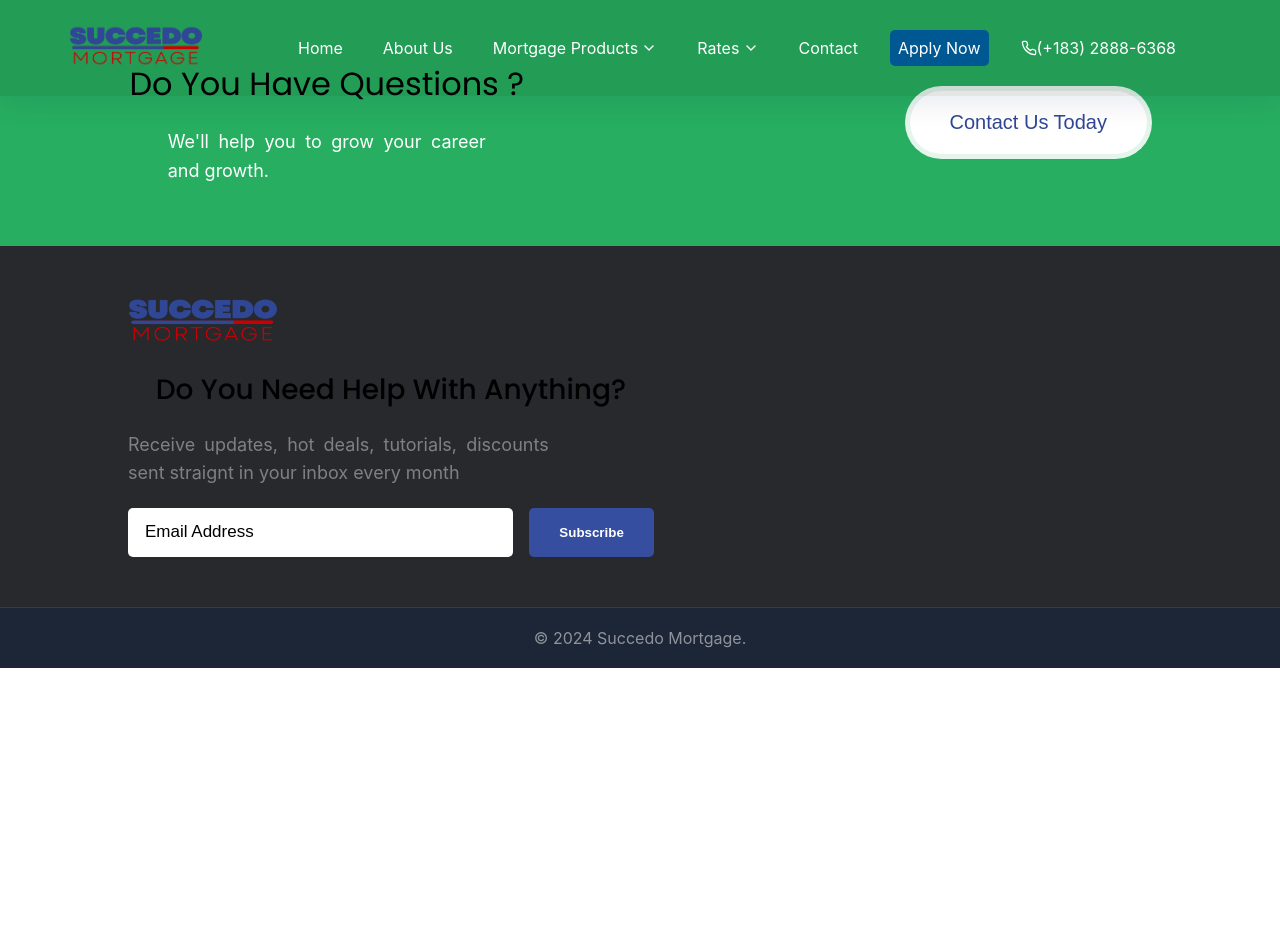
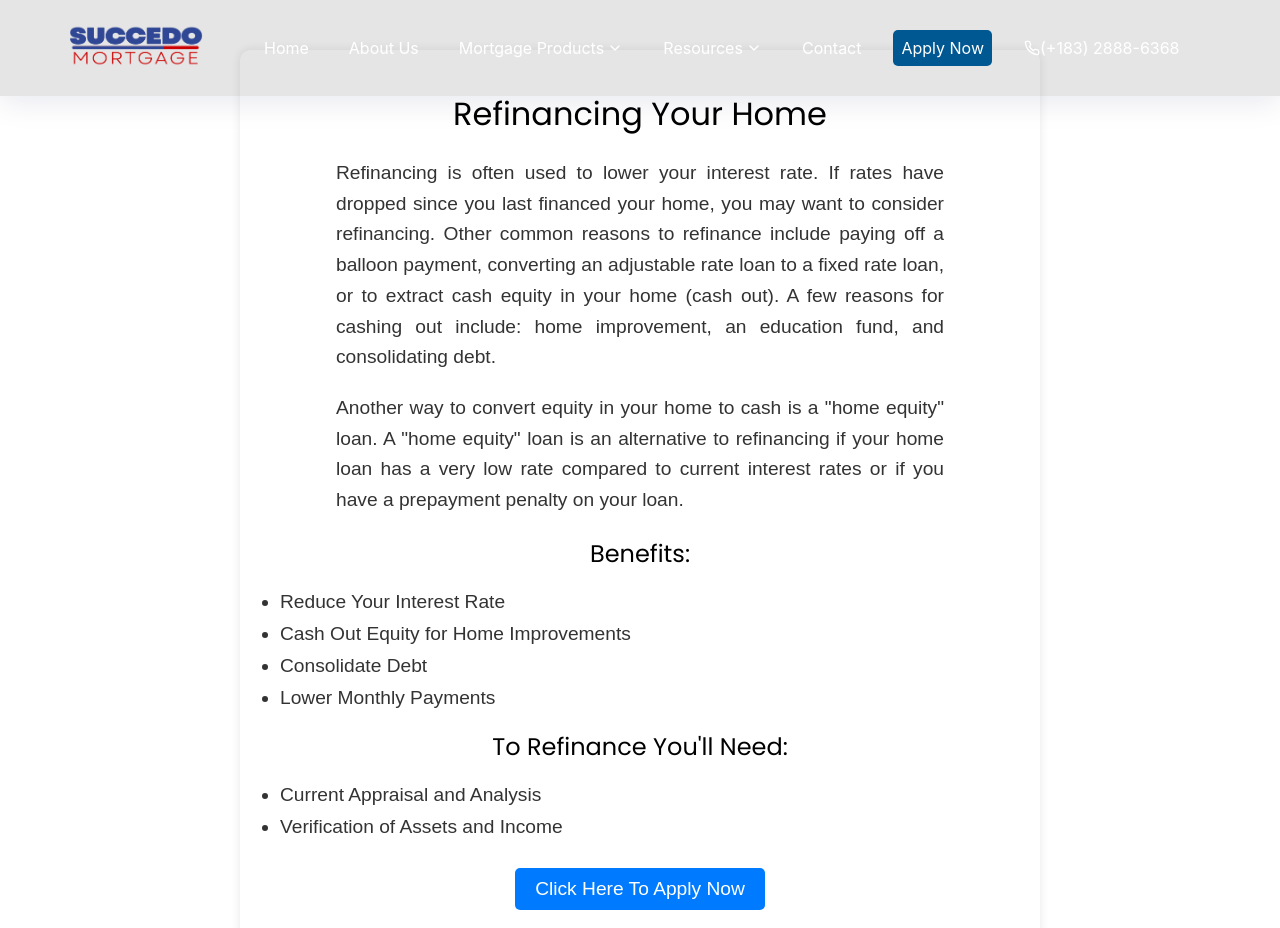
Before and after one commit to SamAtStrideRE/Succedo-mortgage, a React (Create React App) app: page /Refinance in a window 1280 px wide. Shown: the top 928 px of the page. Before the commit the page ends 800 px from the top, so only its background shows below. Built offline with nearby package versions, Linux system fonts and the light colour scheme.

Commit message:
Refinance fix

```diff
--- a/src/components/common/header/Header.jsx
+++ b/src/components/common/header/Header.jsx
@@ -114,13 +114,13 @@ const Header = () => {
             onMouseLeave={() => handleSubmenuHover(setMenuSubMenu2, false)}
           >
             <Link to="#">
-              Rates {isMenuSubMenu2 ? <FiChevronUp /> : <FiChevronDown />}
+              Resources {isMenuSubMenu2 ? <FiChevronUp /> : <FiChevronDown />}
             </Link>
             {isMenuSubMenu2 && (
               <ul className="sub__menus">
                 <li>
                   <NavLink activeClassName="is-active" to="/CurrentRates">
-                    Current rates
+                    Refinance
                   </NavLink>
                 </li>
                 <li>
--- a/src/components/pages/Pages.jsx
+++ b/src/components/pages/Pages.jsx
@@ -16,6 +16,7 @@ import NonQM from "../mortgages/NonQm"
 import CalcApp from "../mortgageCalculator/CalcApp"
 import CurrentRates from "../rates/CurrentRates"
 import FAR from "../rates/FAR"
+import Refinance from "../tools/Refinance"
 
 
 const Pages = () => {
@@ -38,7 +39,7 @@ const Pages = () => {
 
           <Route exact path='/blog' component={Blog} />
           <Route exact path='/CalcApp' component={CalcApp} />
-          <Route exact path='/CurrentRates' component={CurrentRates} />
+          <Route exact path='/Refinance' component={Refinance} />
           <Route exact path='/FAR' component={FAR} />
 
 
--- /dev/null
+++ b/src/components/tools/Refinance.css
@@ -0,0 +1,61 @@
+/* refinance.css */
+.refinance-container {
+    max-width: 800px;
+    margin: 50px auto;
+    padding: 20px;
+    background-color: #ffffff; /* Ensure the background is white */
+    color: #333333; /* Ensure text is dark enough to be visible */
+    border-radius: 10px;
+    box-shadow: 0 0 10px rgba(0, 0, 0, 0.1);
+    font-family: Arial, sans-serif;
+  }
+
+  .refinance-container h1 {
+    font-size: 2em;
+    margin-bottom: 20px;
+  }
+
+  .refinance-container p {
+    font-size: 1.2em;
+    line-height: 1.6;
+    margin-bottom: 20px;
+  }
+
+  .refinance-container h2 {
+    font-size: 1.5em;
+    margin-top: 20px;
+  }
+
+  .refinance-container ul {
+    list-style-type: disc;
+    margin-left: 20px;
+    margin-bottom: 20px;
+  }
+
+  .refinance-container ul li {
+    font-size: 1.2em;
+    margin-bottom: 10px;
+  }
+
+  .refinance-buttons {
+    display: flex;
+    flex-direction: column;
+    align-items: center;
+  }
+
+  .refinance-button {
+    display: inline-block;
+    padding: 10px 20px;
+    font-size: 1.2em;
+    color: #ffffff;
+    background-color: #007bff;
+    border: none;
+    border-radius: 5px;
+    text-decoration: none;
+    margin: 10px 0;
+    transition: background-color 0.3s;
+  }
+
+  .refinance-button:hover {
+    background-color: #0056b3;
+  }
--- /dev/null
+++ b/src/components/tools/Refinance.jsx
@@ -0,0 +1,35 @@
+// Refinance.jsx
+import React from 'react';
+import './Refinance.css';
+
+const Refinance = () => {
+  return (
+    <div className="refinance-container">
+      <h1>Refinancing Your Home</h1>
+      <p>
+        Refinancing is often used to lower your interest rate. If rates have dropped since you last financed your home, you may want to consider refinancing. Other common reasons to refinance include paying off a balloon payment, converting an adjustable rate loan to a fixed rate loan, or to extract cash equity in your home (cash out). A few reasons for cashing out include: home improvement, an education fund, and consolidating debt.
+      </p>
+      <p>
+        Another way to convert equity in your home to cash is a "home equity" loan. A "home equity" loan is an alternative to refinancing if your home loan has a very low rate compared to current interest rates or if you have a prepayment penalty on your loan.
+      </p>
+      <h2>Benefits:</h2>
+      <ul>
+        <li>Reduce Your Interest Rate</li>
+        <li>Cash Out Equity for Home Improvements</li>
+        <li>Consolidate Debt</li>
+        <li>Lower Monthly Payments</li>
+      </ul>
+      <h2>To Refinance You'll Need:</h2>
+      <ul>
+        <li>Current Appraisal and Analysis</li>
+        <li>Verification of Assets and Income</li>
+      </ul>
+      <div className="refinance-buttons">
+        <a href="/apply" className="refinance-button">Click Here to Apply Now</a>
+        <a href="/paperwork" className="refinance-button">Click Here To See Paperwork Needed</a>
+      </div>
+    </div>
+  );
+};
+
+export default Refinance;
```
